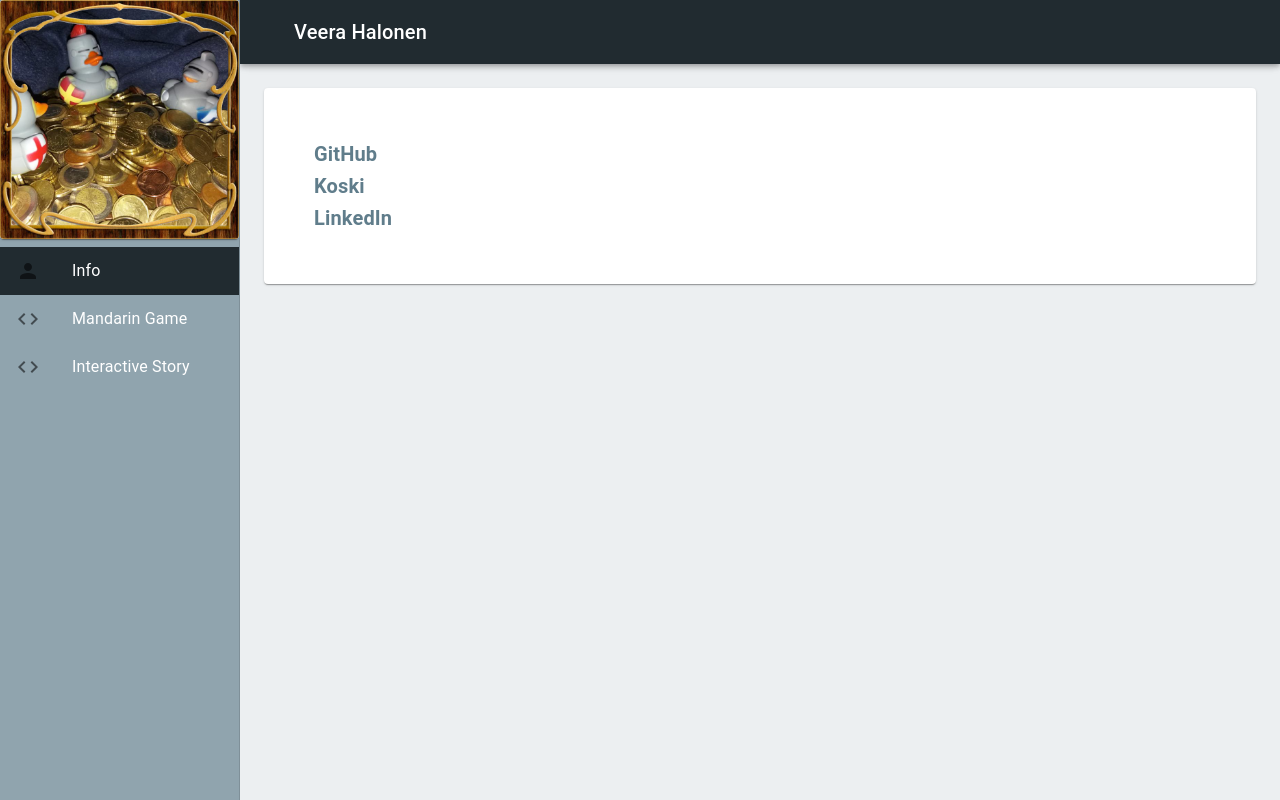
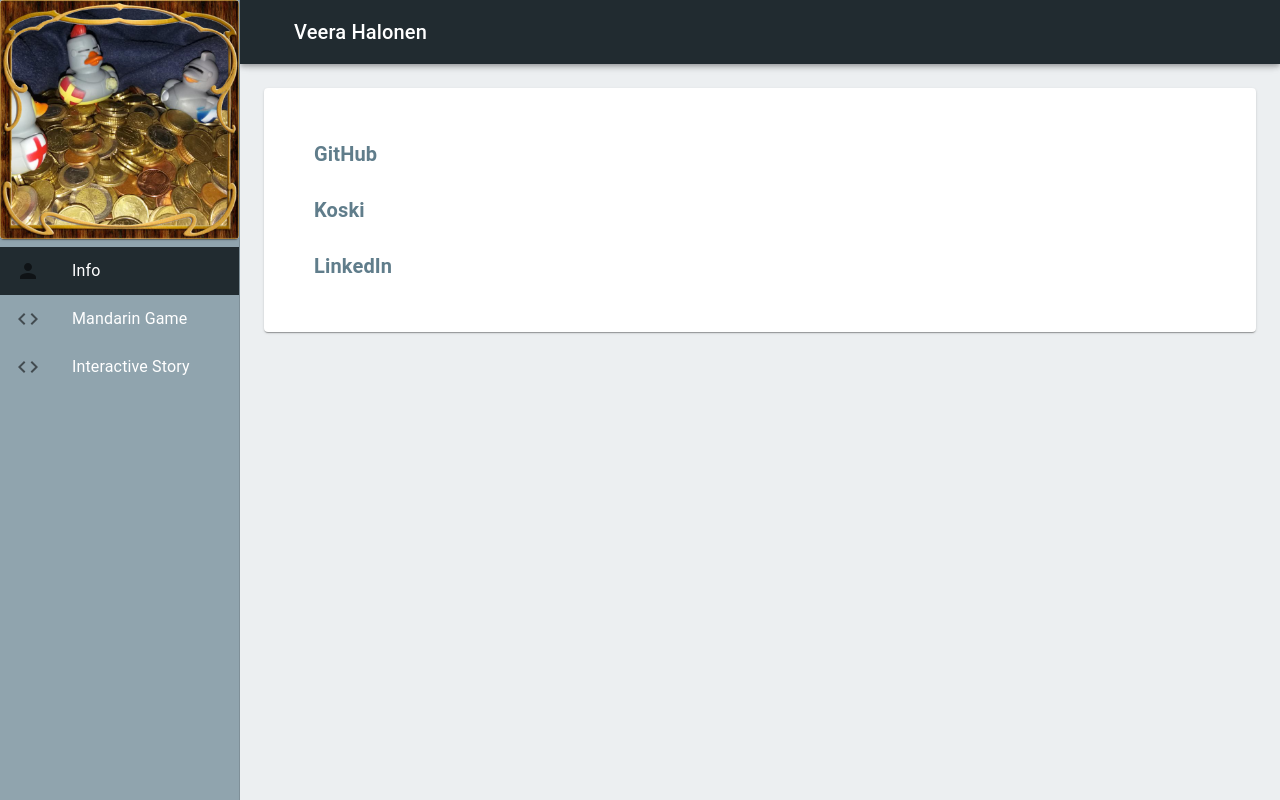
Before and after one commit to VeeHalonen/portfolio, a React (Create React App) app: page / in a window 1280 px wide. Built offline with nearby package versions, Linux system fonts and the light colour scheme.

Commit message:
Layout tweaks

```diff
--- a/src/components/content/Info.tsx
+++ b/src/components/content/Info.tsx
@@ -1,28 +1,31 @@
 import React from "react";
-import { Typography, Link } from "@material-ui/core";
+import { Grid, Link } from "@material-ui/core";
 
 const Info = () => {
   return (
     <>
-      <Typography component="div">
+      <Grid container direction="column" spacing={3}>
+        <Grid item>
           <Link
             href="https://github.com/VeeHalonen"
             variant="h6"
             underline="none"
+            paragraph
           >
             GitHub
           </Link>
-      </Typography>
-      <Typography component="div">
+        </Grid>
+        <Grid item>
           <Link
             href="https://opintopolku.fi/koski/opinnot/58ab74d6153d4215a1de6522e4e902ba"
             variant="h6"
             underline="none"
+            paragraph
           >
             Koski
           </Link>
-      </Typography>
-      <Typography component="div">
+        </Grid>
+        <Grid item>
           <Link
             href="http://www.linkedin.com/in/veera-halonen-504510158"
             variant="h6"
@@ -30,7 +33,8 @@ const Info = () => {
           >
             LinkedIn
           </Link>
-      </Typography>
+        </Grid>
+      </Grid>
     </>
   );
 };
--- a/src/components/content/Mandarin.jsx
+++ b/src/components/content/Mandarin.jsx
@@ -189,6 +189,9 @@ const Mandarin = () => {
   return (
     <>
       <Typography paragraph>
+        <canvas id="mandarinCanvas"></canvas>
+      </Typography>
+      <Typography paragraph>
         This little game was originally a birthday "card" to my partner and also
         doubled as an exercise to reacquaint myself with what little JavaScript
         I had once known.
@@ -198,9 +201,6 @@ const Mandarin = () => {
         may or may not work, as that functionality has not yet been fully
         implemented.
       </Typography>
-      <Typography paragraph>
-        <canvas id="mandarinCanvas"></canvas>
-      </Typography>
     </>
   );
 };
```
Lines whose indentation alone changed are shown as unchanged.
